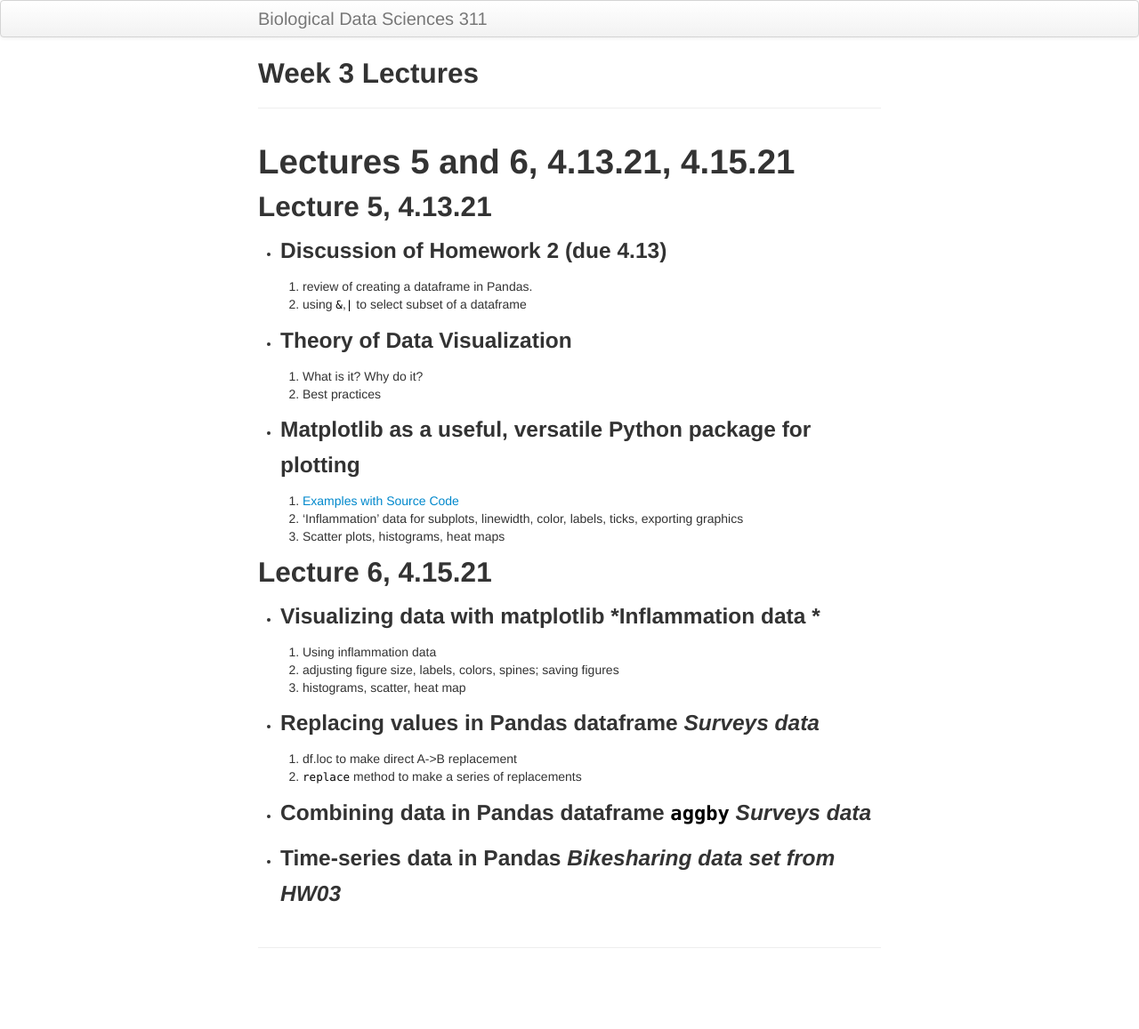
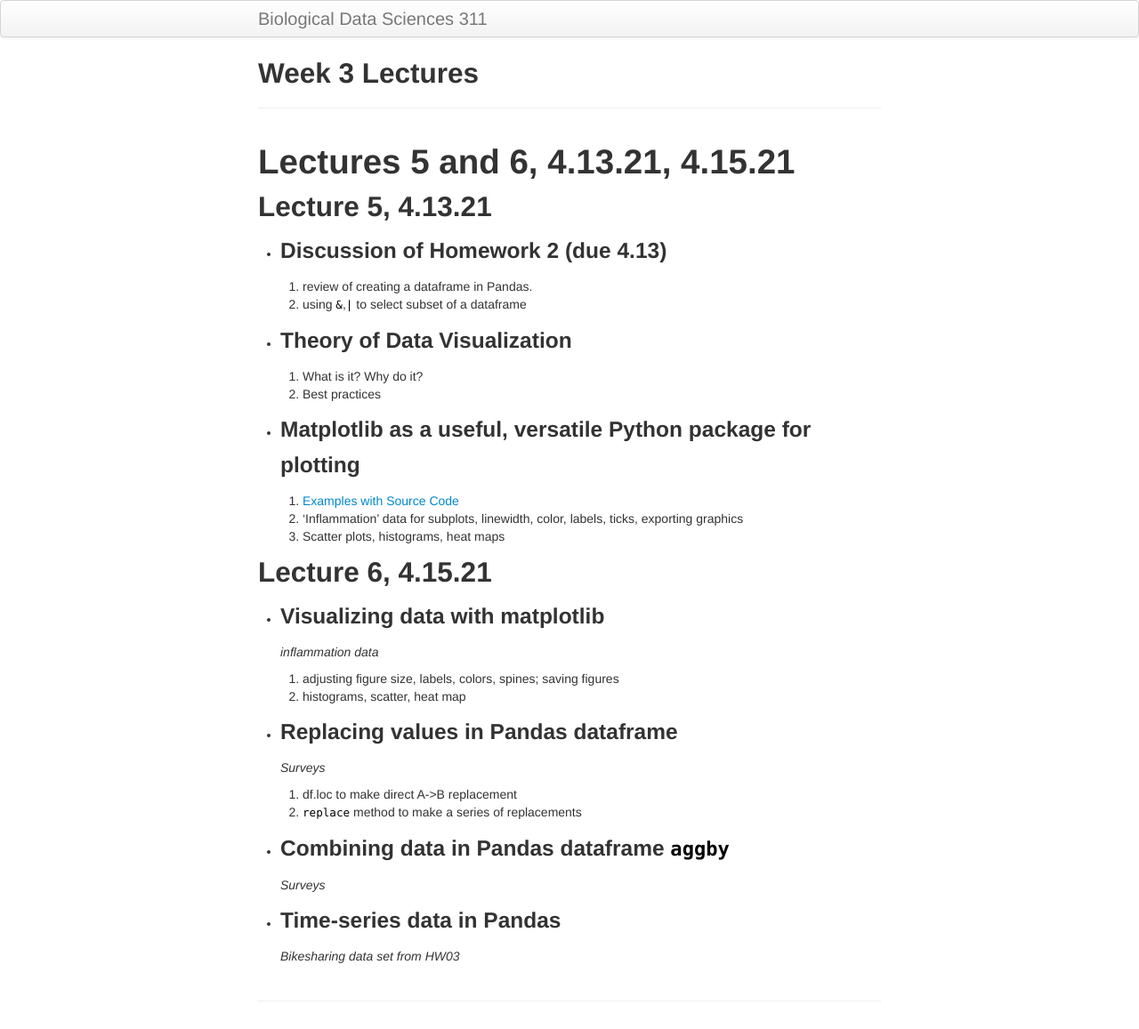
Before and after one commit to timothylwarren/bds311-sp21, a Jekyll site: the page built from lecture_notes/lec_wk03.md, in a window 1280 px wide. Shown: the whole page at 89% size. Built offline with Jekyll 4.4.1, drawn with Linux system fonts in a browser that asks for light colours; before the commit the page ends 1097 px from its top, so only the background shows below that.

Commit message:
Update lec_wk03.md

```diff
--- a/lecture_notes/lec_wk03.md
+++ b/lecture_notes/lec_wk03.md
@@ -23,13 +23,16 @@ title: Week 3 Lectures
 
 ## Lecture 6, 4.15.21
 
-- ### Visualizing data with matplotlib *Inflammation data *
-    1. Using inflammation data
+- ### Visualizing data with matplotlib
+    *inflammation data*
     2. adjusting figure size, labels, colors, spines; saving figures
     3. histograms, scatter, heat map
-- ### Replacing values in Pandas dataframe *Surveys data*
+- ### Replacing values in Pandas dataframe
+    *Surveys*
     1. df.loc to make direct A->B replacement
     2. `replace` method to make a series of replacements
-- ### Combining data in Pandas dataframe `aggby` *Surveys data*
+- ### Combining data in Pandas dataframe `aggby`
+    *Surveys*
 
-- ### Time-series data in Pandas *Bikesharing data set from HW03*
+- ### Time-series data in Pandas
+    *Bikesharing data set from HW03*
```
